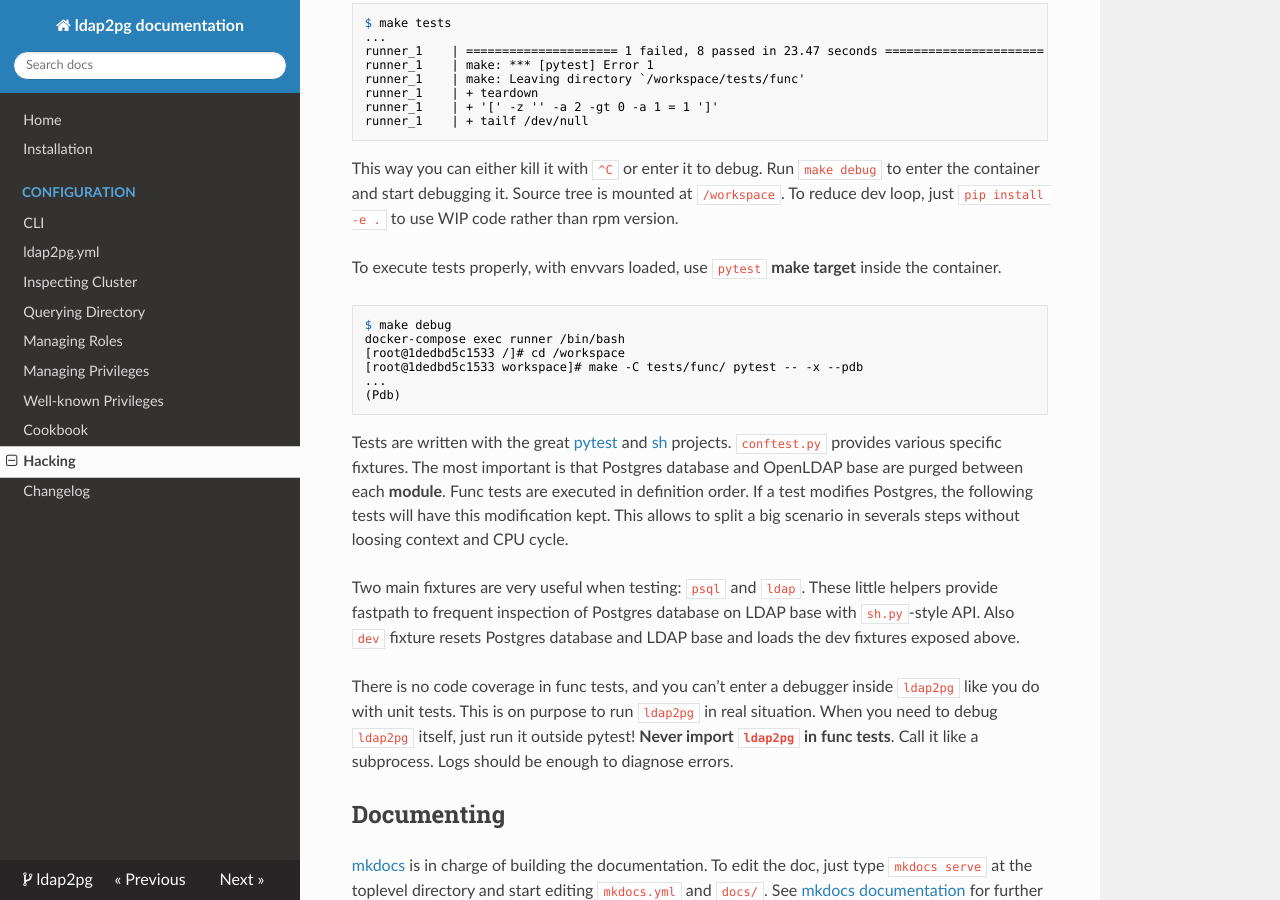
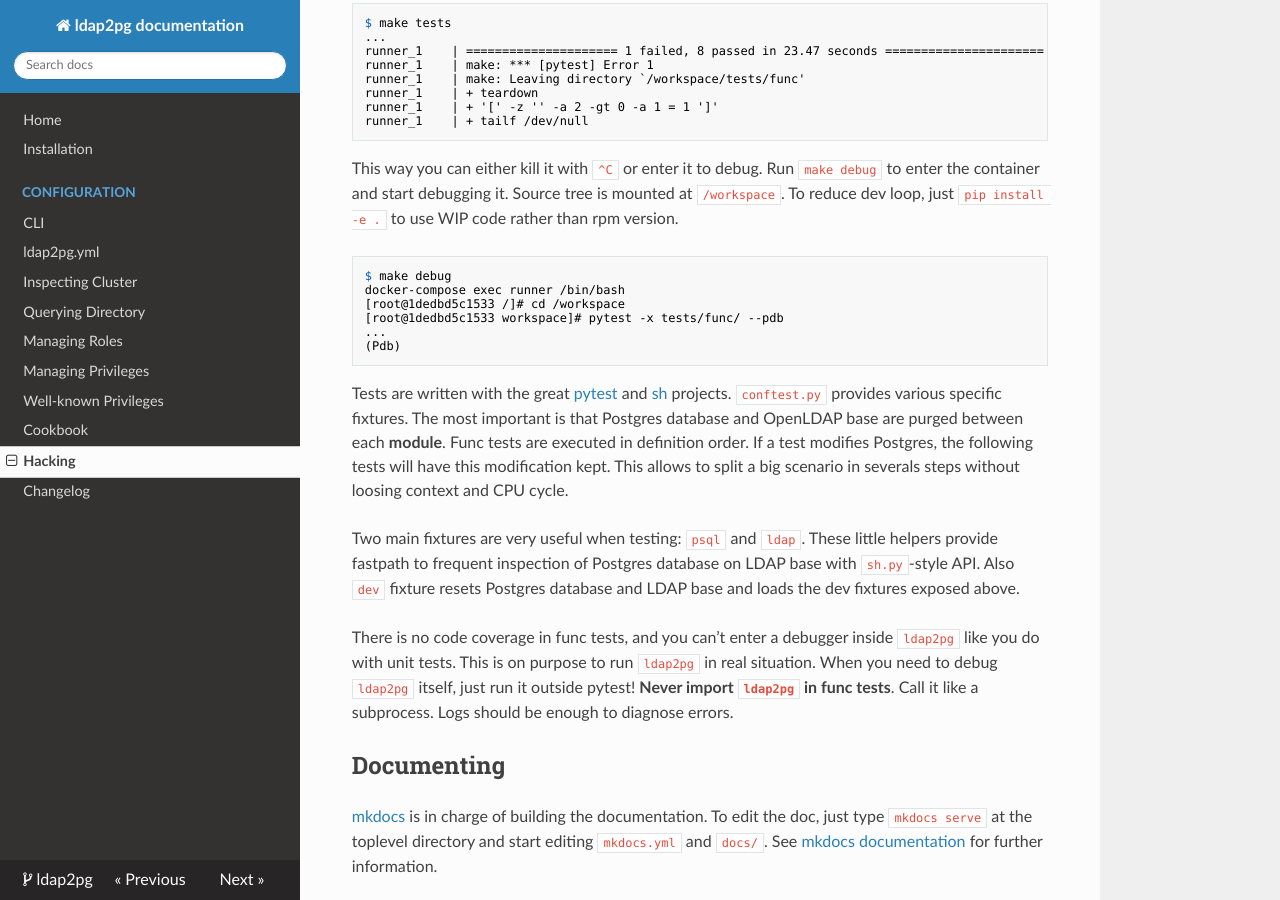
Before and after one commit to dalibo/ldap2pg, an MkDocs documentation site: the page built from docs/hacking.md, in a window 1280 px wide and 900 px high, scrolled down 3394 px. Built offline with MkDocs 1.6.1, drawn with Linux system fonts in a browser that asks for light colours; nearby versions of some CDN libraries.

````diff
--- a/docs/hacking.md
+++ b/docs/hacking.md
@@ -216,14 +216,11 @@ to enter the container and start debugging it. Source tree is mounted at
 `/workspace`. To reduce dev loop, just `pip install -e .` to use WIP code rather
 than rpm version.
 
-To execute tests properly, with envvars loaded, use `pytest` **make target**
-inside the container.
-
 ``` console
 $ make debug
 docker-compose exec runner /bin/bash
 [root@1dedbd5c1533 /]# cd /workspace
-[root@1dedbd5c1533 workspace]# make -C tests/func/ pytest -- -x --pdb
+[root@1dedbd5c1533 workspace]# pytest -x tests/func/ --pdb
 ...
 (Pdb)
 ```
````
Also changed, not shown: docs/changelog.md (+1 -0 lines), 4 other files.
